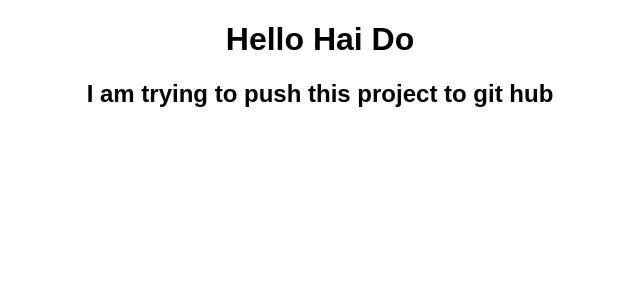
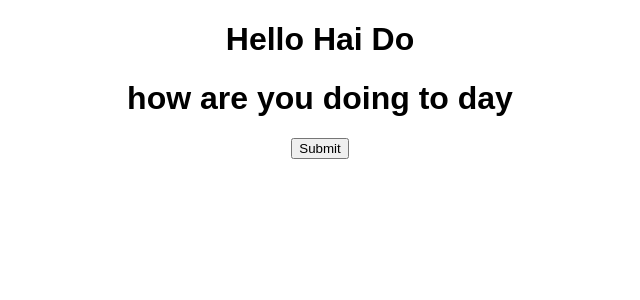
Before and after one commit to HaiTrongDo/CaseStudy_M5, a React (Create React App) app: page / in a window 1280 px wide. Shown: the top 300 px of the page, without its empty margins (320-960 px from the left). Built offline with nearby package versions, Linux system fonts and the light colour scheme.

Commit message:
Update App.js

```diff
--- a/src/App.js
+++ b/src/App.js
@@ -4,8 +4,8 @@ export default function App() {
   return (
     <div className="App">
       <h1>Hello Hai Do </h1>
-      <h2>I am trying to push this project to git hub</h2>
-
+      <h1>how are you doing to day </h1>
+     <button onClick={()=>{console.log("You click Subumit")}}> Submit </button>
     </div>
   );
 }
```
